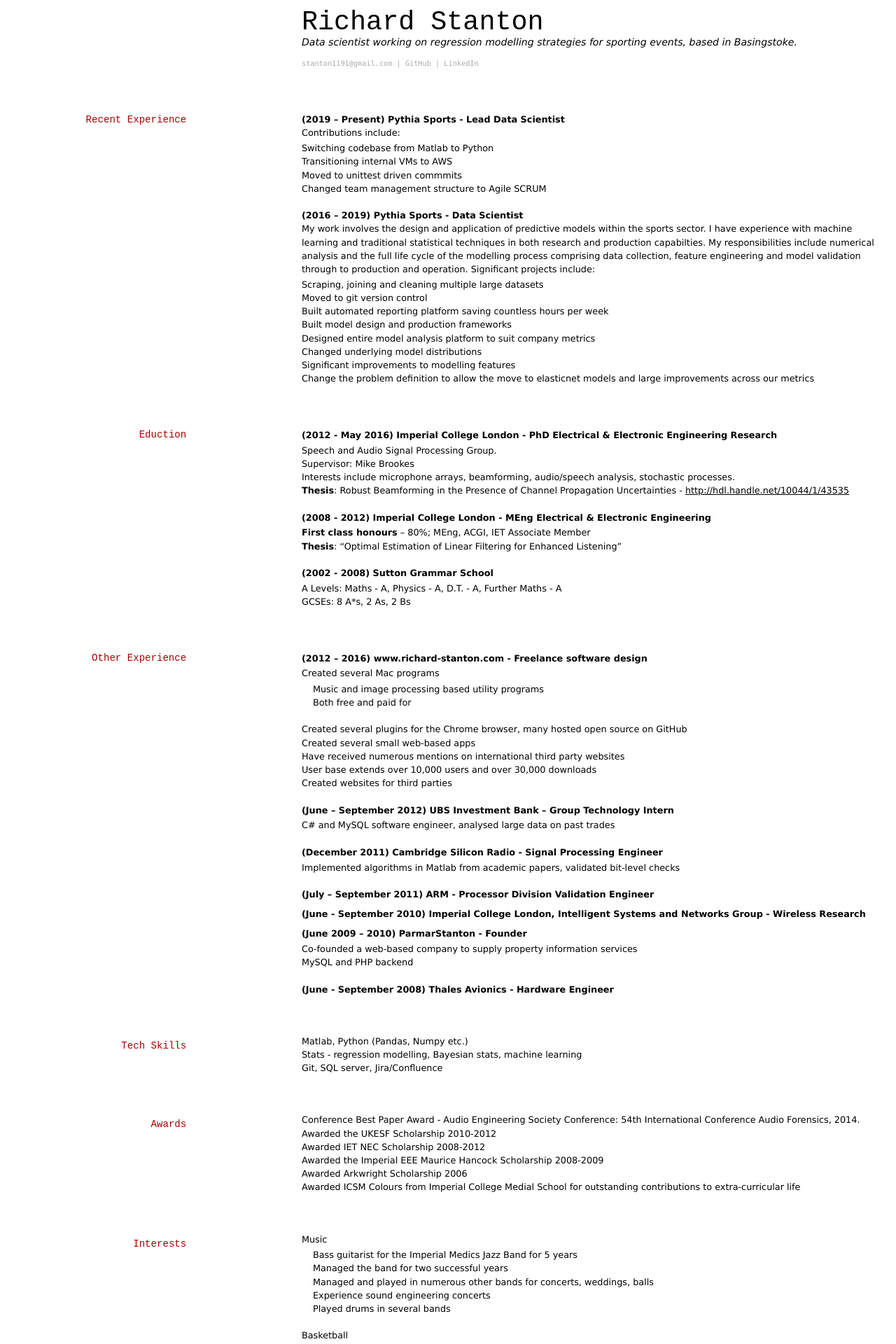
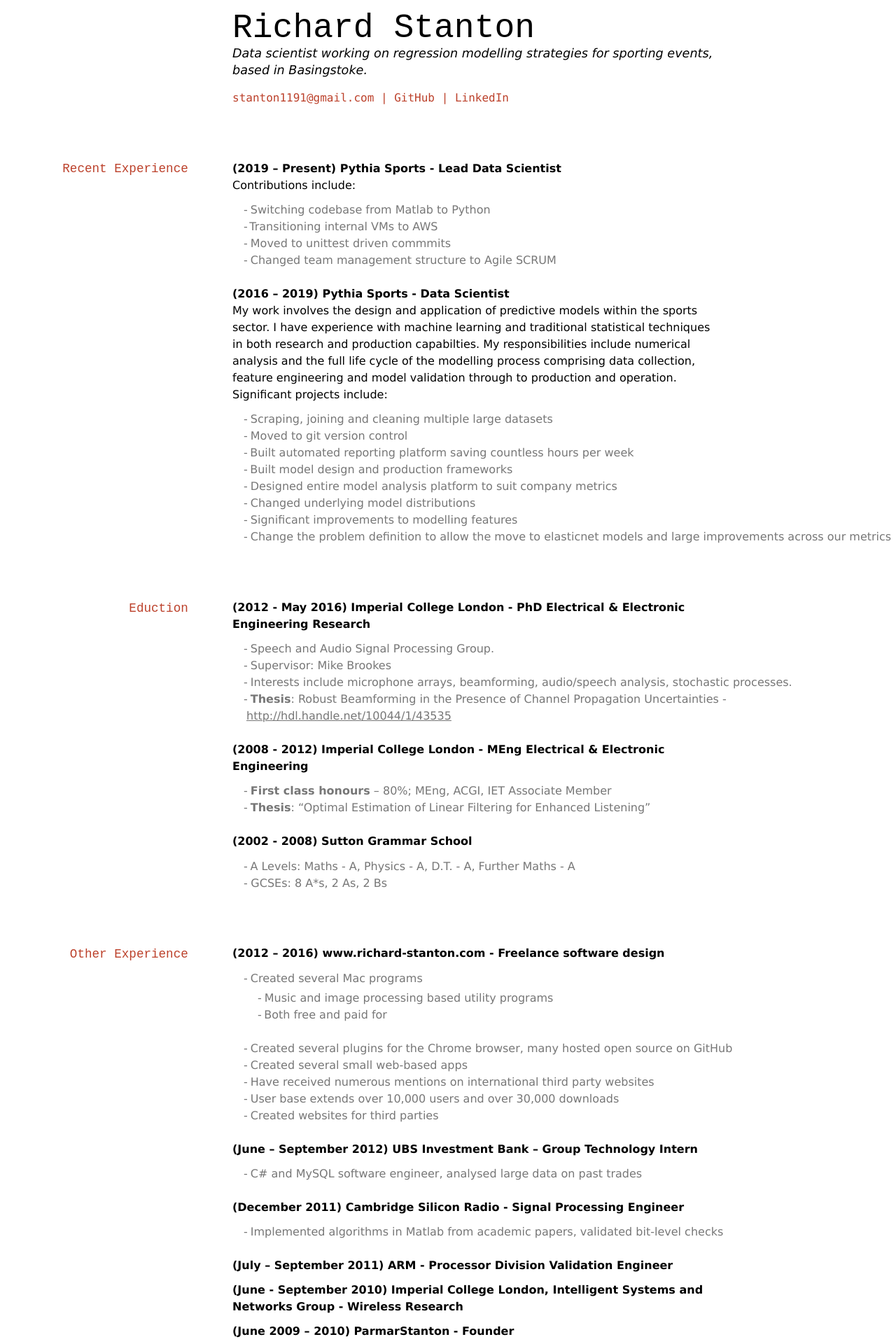
Before and after one commit to stanton119/cv, a Jekyll site: the page built from index.md, in a window 1280 px wide. Shown: the top 1920 px of the page at 70% size. Built offline with Jekyll 4.4.1, drawn with Linux system fonts in a browser that asks for light colours.

Commit message:
Style changes

```diff
--- a/_config.yml
+++ b/_config.yml
@@ -30,7 +30,7 @@ twitter_username: jekyllrb
 github_username:  jekyll
 
 markdown:   kramdown
-style:  kjhealy
+style:  stanton2
 
 # Build settings
 theme: minima
--- /dev/null
+++ b/media/stanton2-print.css
@@ -0,0 +1,191 @@
+/* http://meyerweb.com/eric/tools/css/reset/
+   v2.0 | 20110126
+   License: none (public domain)
+*/
+
+html, body, div, span, applet, object, iframe,
+h1, h2, h3, h4, h5, h6, p, blockquote, pre,
+a, abbr, acronym, address, big, cite, code,
+del, dfn, em, img, ins, kbd, q, s, samp,
+small, strike, strong, sub, sup, tt, var,
+b, u, i, center,
+dl, dt, dd, ol, ul, li,
+fieldset, form, label, legend,
+table, caption, tbody, tfoot, thead, tr, th, td,
+article, aside, canvas, details, embed,
+figure, figcaption, footer, header, hgroup,
+menu, nav, output, ruby, section, summary,
+time, mark, audio, video {
+	margin: 0;
+	padding: 0;
+	border: 0;
+	font-size: 100%;
+	font: inherit;
+	vertical-align: baseline;
+}
+/* HTML5 display-role reset for older browsers */
+article, aside, details, figcaption, figure,
+footer, header, hgroup, menu, nav, section {
+	display: block;
+}
+body {
+	line-height: 1;
+}
+ol, ul {
+	list-style: none;
+}
+blockquote, q {
+	quotes: none;
+}
+blockquote:before, blockquote:after,
+q:before, q:after {
+	content: '';
+	content: none;
+}
+table {
+	border-collapse: collapse;
+	border-spacing: 0;
+}
+
+/* end of reset */
+
+
+
+body {
+	font: normal normal 400;
+	font-size: 12pt;
+	line-height: 1.35em;
+	/*also written as...  font: normal normal 400 100%/1.5em;*/
+	font-family: Avenir,Verdana,sans-serif;
+	/*margin-top: 1em;
+	margin-left: 1em;*/
+}
+
+p {
+	position: relative;
+	left: 25%;
+	margin-bottom: 0.2em;
+	margin-right: 0;
+	width: 60%;
+}
+
+code {
+	font: normal normal;
+	font-size: 90%;
+	/*line-height: 1em;*/
+	font-family: Monaco,Menlo,monospace,sans-serif;
+	color: #ccc;
+}
+
+p code {
+	position: absolute;
+	text-align: right;
+	right: -20%;
+}
+
+
+ul {
+	position: relative;
+	left: 25%;
+	width: 75%;
+	margin-bottom: 1em;
+	/*margin-top: -0.5em;*/
+}
+
+/*uncomment to get dashes in the list*/
+/*li:before {
+	content: "-";
+	position: relative;
+	left: -0.25em;
+}*/
+
+li {
+	/*second line indent*/
+	padding-left: 1.25em;
+	text-indent: -1.25em;
+	/*color: #777;*/
+}
+
+li ul {
+	position: relative;
+	left: 0;
+	width: 100%;
+	margin-top: 0.25em;
+}
+
+h1,h2,h3,h4 {
+	font-weight: 400;
+	font-family: Avenir,Cousine,Verdana,sans-serif;
+	width: 80%;
+}
+
+h1 {
+	text-align: left;
+	font-size: 3em;
+	line-height: 1em;
+	position: relative;
+	left: 25%;
+}
+
+h1+p {
+	/*subtitle*/
+	font-style: italic;
+	font-size: 110%;
+}
+
+h2 {
+	font-size: 1.1em;
+	color: #a00;
+	margin-top: 2em;
+	position: relative;
+	top: 1.2em;
+	text-align: right;
+	width: 20%;
+}
+
+
+h3 {
+	font-size: 1em;
+	line-height: 2em;
+	color: #ccc;
+	position: relative;
+	top: 1.6em;
+	text-align: right;
+	width: 20%;
+}
+
+a {
+	color: inherit;
+	text-decoration:none
+}
+
+a:hover {
+	color:#39f
+}
+
+#webaddress {
+	margin-top: 1em;
+	position: relative;
+	left: 25%;
+	color: #ccc;
+	font-family: Monaco,Menlo,monospace,sans-serif;
+	font-size: 90%;
+}
+
+#webaddress a {
+	text-decoration: none;
+}
+
+em {
+	font-style: normal;
+	color: #2d4e5e
+}
+
+strong {
+	font-weight: bold;
+}
+
+#ghbutton {
+	display: none;
+	visibility: hidden;
+}
--- /dev/null
+++ b/media/stanton2-screen.css
@@ -0,0 +1,195 @@
+/* http://meyerweb.com/eric/tools/css/reset/
+   v2.0 | 20110126
+   License: none (public domain)
+*/
+
+html, body, div, span, applet, object, iframe,
+h1, h2, h3, h4, h5, h6, p, blockquote, pre,
+a, abbr, acronym, address, big, cite, code,
+del, dfn, em, img, ins, kbd, q, s, samp,
+small, strike, strong, sub, sup, tt, var,
+b, u, i, center,
+dl, dt, dd, ol, ul, li,
+fieldset, form, label, legend,
+table, caption, tbody, tfoot, thead, tr, th, td,
+article, aside, canvas, details, embed,
+figure, figcaption, footer, header, hgroup,
+menu, nav, output, ruby, section, summary,
+time, mark, audio, video {
+	margin: 0;
+	padding: 0;
+	border: 0;
+	font-size: 100%;
+	font: inherit;
+	vertical-align: baseline;
+}
+/* HTML5 display-role reset for older browsers */
+article, aside, details, figcaption, figure,
+footer, header, hgroup, menu, nav, section {
+	display: block;
+}
+body {
+	line-height: 1;
+}
+ol, ul {
+	list-style: none;
+}
+blockquote, q {
+	quotes: none;
+}
+blockquote:before, blockquote:after,
+q:before, q:after {
+	content: '';
+	content: none;
+}
+table {
+	border-collapse: collapse;
+	border-spacing: 0;
+}
+
+/* end of reset */
+
+
+
+body {
+	font: normal normal 400;
+	font-size: 100%;
+	line-height: 1.5em;
+	/*also written as...  font: normal normal 400 100%/1.5em;*/
+	font-family: Avenir,Verdana,sans-serif;
+	margin-top: 1em;
+	margin-left: 1em;
+}
+
+p {
+	position: relative;
+	left: 25%;
+	margin-bottom: 0.7em;
+	margin-right: 0;
+	width: 55%;
+}
+
+code {
+	font: normal normal;
+	font-size: 90%;
+	/*line-height: 1em;*/
+	font-family: Monaco,Menlo,monospace,sans-serif;
+	color: #aaa;
+}
+
+p code {
+	position: absolute;
+	text-align: right;
+	right: -20%;
+}
+
+
+ul {
+	position: relative;
+	left: 25%;
+	width: 75%;
+	margin-bottom: 1.5em;
+	/* margin-top: -0.5em; */
+}
+
+/*uncomment to get dashes in the list*/
+li:before {
+	content: "-";
+	position: relative;
+	left: -0.25em;
+}
+
+li {
+	/*second line indent*/
+	padding-left: 1.25em;
+	/* text-indent: -1.25em; */
+	color: #777;
+}
+
+li ul {
+	position: relative;
+	left: 0;
+	width: 100%;
+	margin-top: 0.25em;
+}
+
+h1,h2,h3,h4 {
+	font-weight: 400;
+	font-family: Avenir,Cousine,Verdana,sans-serif;
+	width: 80%;
+}
+
+h1 {
+	text-align: left;
+	font-size: 3em;
+	line-height: 1em;
+	position: relative;
+	left: 25%;
+}
+
+h1+p {
+	/*subtitle*/
+	font-style: italic;
+	font-size: 110%;
+}
+
+h2 {
+	font-size: 1.1em;
+	color: #bc412b;
+	margin-top: 3em;
+	position: relative;
+	top: 1.4em;
+	text-align: right;
+	width: 20%;
+}
+
+h3 {
+	font-size: 1em;
+	line-height: 2em;
+	position: relative;
+	top: 1.7em;
+	text-align: right;
+	width: 20%;
+}
+
+a {
+	color: inherit;
+	/*text-decoration:none*/
+}
+
+a:hover {
+	color:#39f
+}
+
+#webaddress {
+	margin-top: 1em;
+	position: relative;
+	left: 25%;
+	color: #bc412b;
+	font-family: Monaco,Menlo,monospace,sans-serif;
+	font-size: 100%;
+}
+
+#webaddress a {
+	text-decoration: none;
+}
+
+em {
+	/* font-weight: bold; */
+	font-style: italic;
+}
+
+strong {
+	font-weight: bold;
+}
+
+#address {
+	display: none;
+}
+
+
+
+/*
+@media only screen and (max-width: 480px) {
+	make one column somehow...
+}*/
```
